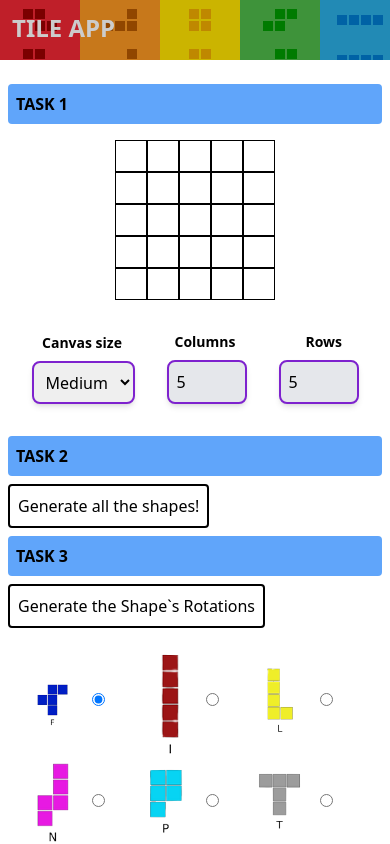
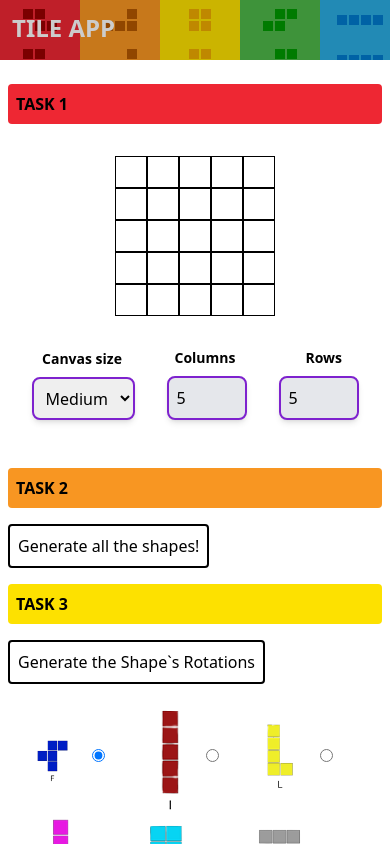
Before and after one commit to HyperPunkss/tetris-tiler-frontend, a Next.js app: page / in a window 390 px wide. Shown: the top 844 px of the page. Built offline with nearby package versions, Linux system fonts and the light colour scheme.

Commit message:
Design Changes.Responsive Grid design

```diff
--- a/pages/index.js
+++ b/pages/index.js
@@ -76,9 +76,9 @@ export default function Home() {
 
     console.log(uniqueLetterData);
     return (
-        <div className="my-4 p-2">
-            <h1 className="font-bold bg-blue-400 p-2 rounded">TASK 1</h1>
-            <div className="flex flex-col">
+        <div className="my-4 p-2 md:px-6 lg:px-14">
+            <h1 className="font-semibold bg-[#ee2733] p-2 rounded">TASK 1</h1>
+            <div className="flex flex-col my-4">
                 <div className="flex justify-center items-center">
                     <Grid rows={rowData} columns={columnData} sizeData={sizeData} colorData={""} />
                 </div>
@@ -87,17 +87,23 @@ export default function Home() {
                     <ColRowPicker onColRowChange={handleColRowChange} />
                 </div>
             </div>
-            <h1 className="font-bold bg-blue-400 p-2 rounded">TASK 2</h1>
-            <div className="md:ml-4 lg:ml-8">
+            <h1 className="font-semibold bg-[#f89622] p-2 rounded">TASK 2</h1>
+            <div className="md:ml-4 lg:ml-8 my-4">
                 <button className="rounded bg-white p-2 my-2 border-2 border-black flex" onClick={task2apiCall}>
                     Generate all the shapes!
                 </button>
             </div>
             {shapes.map((shape, i) => {
                 console.log("SHAPE CONTENT", shape.content);
-                return <Grid key={i} rows={5} columns={5} sizeData={sizeData} colorData={shape.content} />;
+                return (
+                    <>
+                        <div className="inline-block mx-2 text-center">
+                            <Grid key={i} rows={5} columns={5} sizeData={sizeData} colorData={shape.content} />
+                        </div>
+                    </>
+                );
             })}
-            <h1 className="font-bold bg-blue-400 p-2 rounded">TASK 3</h1>
+            <h1 className="font-semibold bg-[#fde100] p-2 rounded my-4">TASK 3</h1>
             <button className="rounded bg-white p-2 my-2 border-2 border-black flex" onClick={task3apiCall}>
                 Generate the Shape`s Rotations
             </button>
@@ -105,8 +111,15 @@ export default function Home() {
                 <LetterPickerUnique onUniqueLetterChange={handleUniqueLetterChange} />
             </div>
             {rotations.map((rotation, i) => {
-                return <Grid key={i} rows={5} columns={5} sizeData={sizeData} colorData={rotation.content} />;
+                return (
+                    <>
+                        <div className="inline-block mx-2">
+                            <Grid key={i} rows={5} columns={5} sizeData={sizeData} colorData={rotation.content} />
+                        </div>
+                    </>
+                );
             })}
+            <h1 className="font-semibold bg-[#4eb748] p-2 rounded my-4">TASK 3</h1>
         </div>
     );
 }
```
